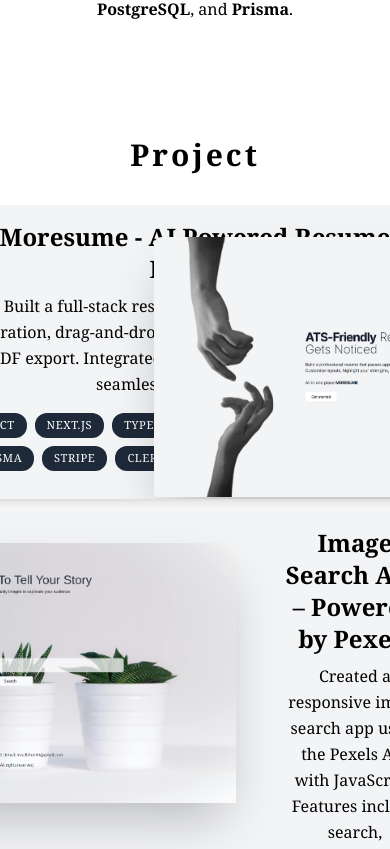
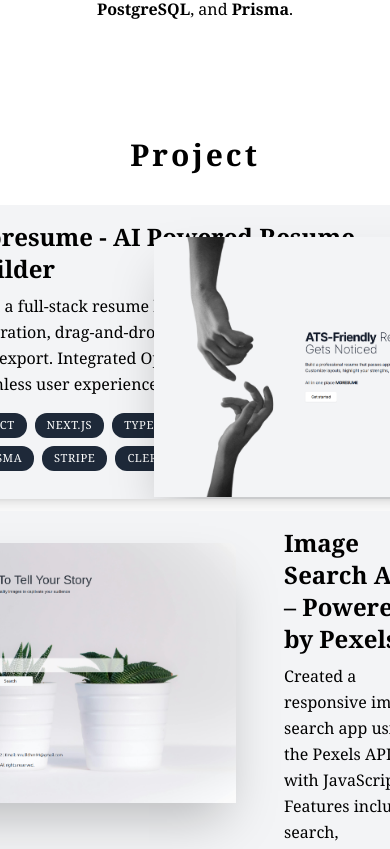
Before and after one commit to mrullldhm/Mrullldhm-Portfolio, a Next.js app: page / in a window 390 px wide. Shown: the part 2031-2880 px from the top of the page. Built offline with nearby package versions, Linux system fonts and the light colour scheme.

Commit message:
Setup Projeect section

```diff
--- a/src/components/Heading.tsx
+++ b/src/components/Heading.tsx
@@ -3,5 +3,5 @@
 };
 
 export default function Heading({children}:HeadingProps) {
-  return <h2 className="text-3xl font-semibold capitalize mb-8 tracking-widest">{children}</h2>;
+  return <h2 className="text-3xl font-semibold capitalize mb-8 tracking-widest  text-center">{children}</h2>;
 }
--- a/src/components/Project.tsx
+++ b/src/components/Project.tsx
@@ -1,11 +1,11 @@
-import React from "react";
 import Heading from "./Heading";
 import { projectsData } from "@/lib/data";
-import Image from "next/image";
+import ProjectData from "./ProjectData";
+import React from "react";
 
 export default function Project() {
   return (
-    <section className="mb-28 max-w-[45rem] text-center sm:mb-40">
+    <section>
       <Heading>Project</Heading>
       <div>
         {projectsData.map((project, index) => (
@@ -19,34 +19,3 @@
     </section>
   );
 }
-
-// ProjectData props type declaration
-type ProjectDataProps = (typeof projectsData)[number];
-
-// Declare ProjectData component
-function ProjectData({ title, description, tags, imageUrl }: ProjectDataProps) {
-  return (
-    <section className="flex flex-wrap group bg-gray-100 max-w-[42rem] overflow-hidden sm:pr-8 relative mb-3 sm:mb-8 last:mb-0 shadow-lg rounded-lg even:pl-8">
-      <div className="pt-4 pb-7 px-5 sm:pl-10 sm:pr-2 sm:pt-10 sm:max-w-1/2 flex flex-col h-full group-even:ml-[18rem]">
-        <h3 className="text-2xl font-semibold">{title}</h3>
-        <p className="mt-2 leading-relaxed">{description}</p>
-        <ul className="flex flex-wrap pt-4 gap-2 sm:mt-auto">
-          {tags.map((tag, index) => (
-            <li
-              className="bg-gray-800 px-3 py-1 text-[0.7rem] uppercase tracking-wider text-white rounded-xl"
-              key={index}
-            >
-              {tag}
-            </li>
-          ))}
-        </ul>
-      </div>
-
-      <Image
-        src={imageUrl}
-        alt="Project Image"
-        className="absolute top-8 -right-40 w-[28.25rem] rounded-t-lg shadow-2xl group-even:right-[initial] group-even:-left-40"
-      />
-    </section>
-  );
-}
--- /dev/null
+++ b/src/components/ProjectData.tsx
@@ -0,0 +1,57 @@
+"use client";
+
+import { projectsData } from "@/lib/data";
+import { motion, useScroll, useTransform } from "framer-motion";
+import Image from "next/image";
+import { useRef } from "react";
+
+// ProjectData props type declaration
+type ProjectDataProps = (typeof projectsData)[number];
+
+// Declare ProjectData component
+export default function ProjectData({
+  title,
+  description,
+  tags,
+  imageUrl,
+}: ProjectDataProps) {
+  const ref = useRef<HTMLTableSectionElement>(null);
+  const { scrollYProgress } = useScroll({
+    target: ref,
+    offset: ["0 1", "1.33 1"],
+  });
+  const scrollScale = useTransform(scrollYProgress, [0, 1], [0.6, 1]);
+  const scrollOpacity= useTransform(scrollYProgress, [0, 1], [0.6, 1]);
+
+  return (
+    <motion.section
+      ref={ref}
+      style={{
+        scale: scrollScale,
+        opacity: scrollOpacity,
+      }}
+      className="flex flex-wrap group bg-gray-100 max-w-[42rem] overflow-hidden sm:pr-8 relative mb-3 sm:mb-8 last:mb-0 shadow-lg rounded-lg even:pl-8 hover:shadow-2xl"
+    >
+      <div className="pt-4 pb-7 px-5 sm:pl-10 sm:pr-2 sm:pt-10 sm:max-w-1/2 flex flex-col h-full group-even:ml-[18rem]">
+        <h3 className="text-2xl font-semibold">{title}</h3>
+        <p className="mt-2 leading-relaxed">{description}</p>
+        <ul className="flex flex-wrap pt-4 gap-2 sm:mt-auto">
+          {tags.map((tag, index) => (
+            <li
+              className="bg-gray-800 px-3 py-1 text-[0.7rem] uppercase tracking-wider text-white rounded-xl"
+              key={index}
+            >
+              {tag}
+            </li>
+          ))}
+        </ul>
+      </div>
+
+      <Image
+        src={imageUrl}
+        alt="Project Image"
+        className="absolute top-8 -right-40 w-[28.25rem] rounded-t-lg shadow-2xl group-even:right-[initial] group-even:-left-40 group-hover:-translate-x-3 group:translate-y-3 group-hover:-rotate-2 group-hover:scale-[1.04] transition group-even:group-hover:translate-x-3 group-even:group:-translate-y-3 group-even:group-hover:rotate-2"
+      />
+    </motion.section>
+  );
+}
```
